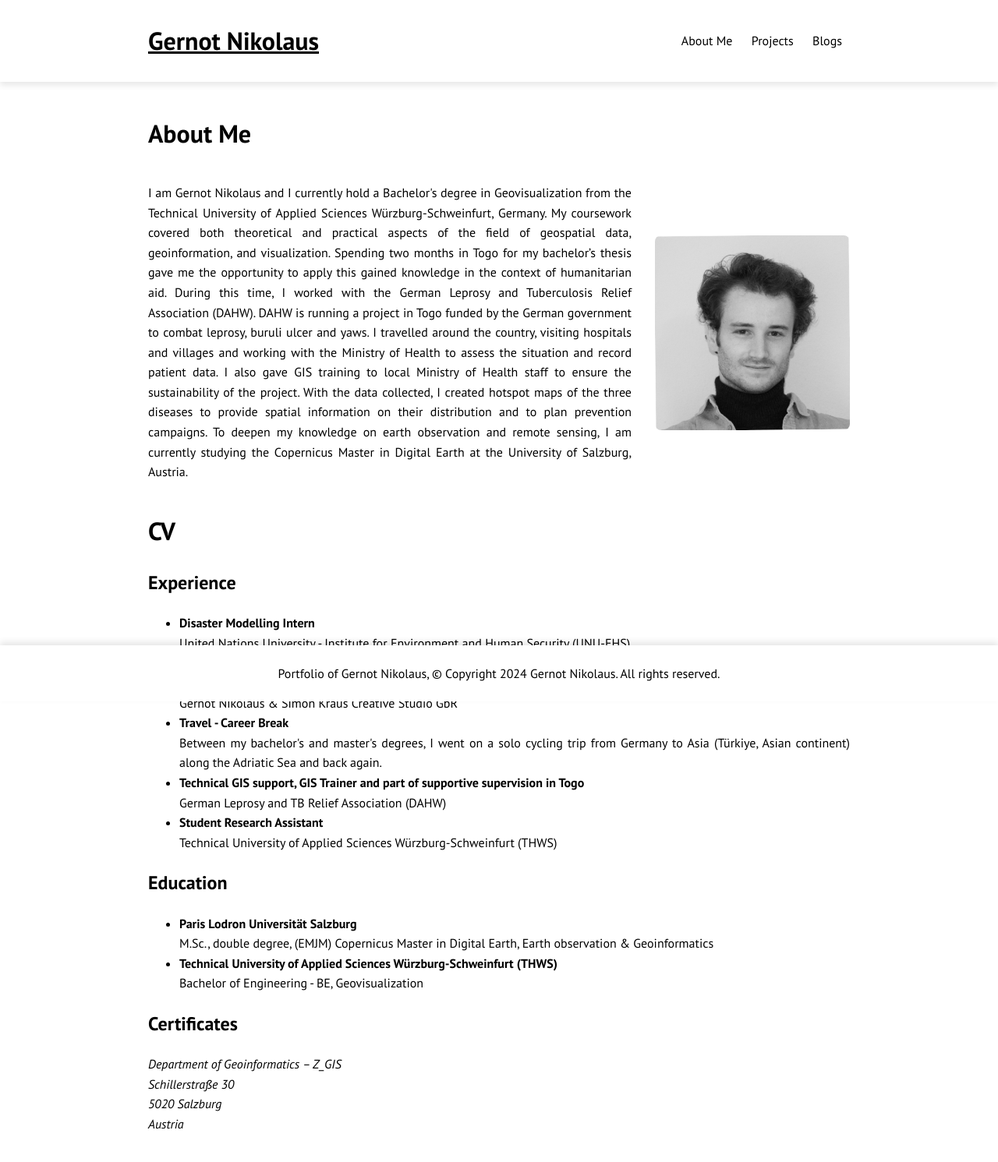
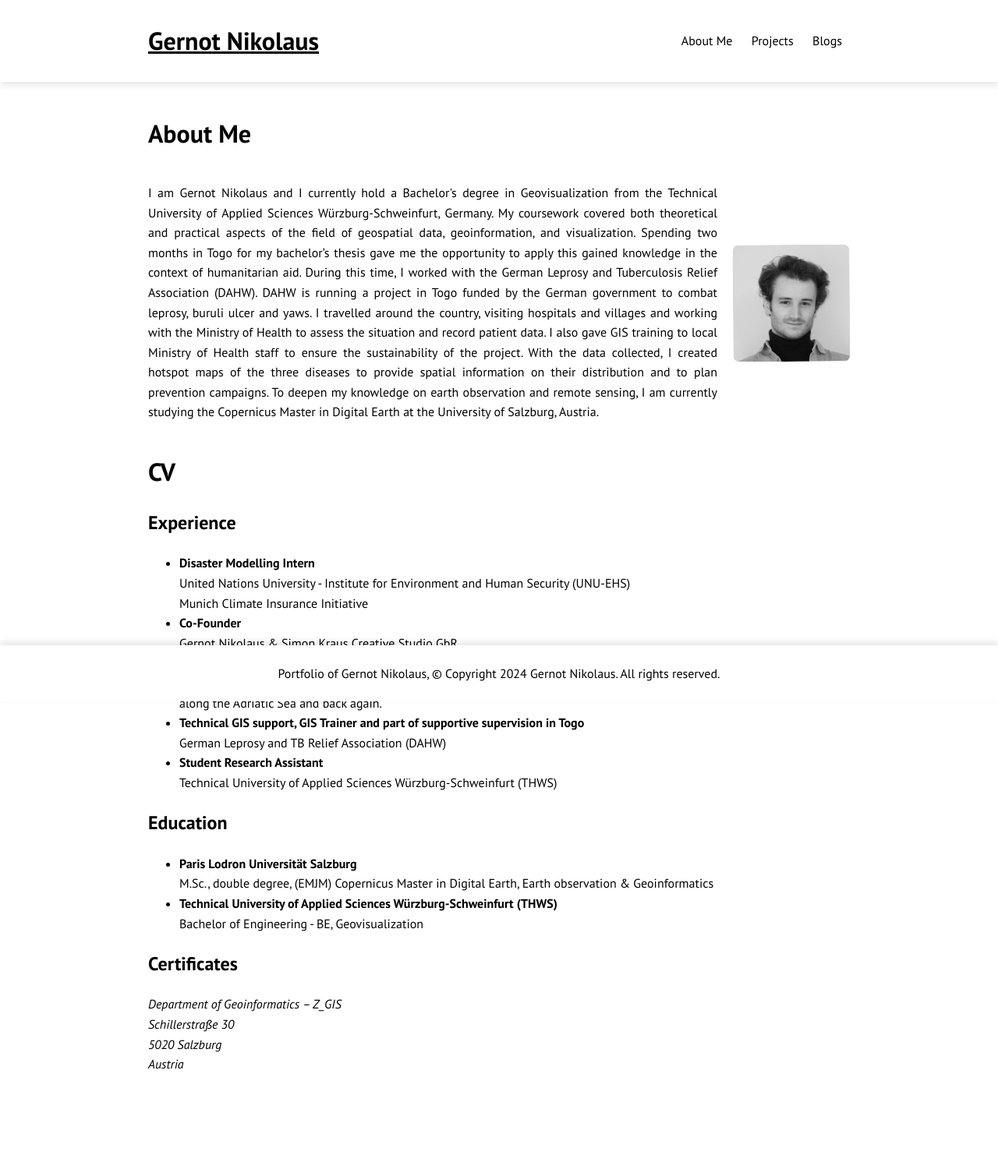
Before and after one commit to gernotnikolaus/gernotnikolaus.github.io, a Jekyll site: the page built from about.md, in a window 1280 px wide. Shown: the whole page at 78% size. Built offline with Jekyll 4.4.1, drawn with Linux system fonts in a browser that asks for light colours; after the commit the page ends 1415 px from its top, so only the background shows below that.

Commit message:
about portrait

```diff
--- a/assets/main.css
+++ b/assets/main.css
@@ -112,18 +112,18 @@ footer p {
 
 /* Container for about me section */
 .about-container {
-    display: flex; /* Align items horizontally */
+    display: flex; /* Align items horizontally by default */
     align-items: center; /* Center items vertically */
-    justify-content: space-between; /* Ensure image and text are spaced out */
+    justify-content: space-between; /* Space out text and image */
     margin: 20px 0; /* Margin for spacing around the container */
 }
 
 /* Style for the image */
 .about-image {
-    max-width: 250px; /* Set max width for the image */
+    max-width: 150px; /* Set max width for the image */
     height: auto; /* Maintain aspect ratio */
     border-radius: 8px; /* Optional: add rounded corners */
-    margin-left: 30px; /* Space between text and image */
+    margin-left: 20px; /* Space between text and image */
 }
 
 /* Style for the text */
@@ -131,3 +131,21 @@ footer p {
     flex: 1; /* Allow text to take up the remaining space */
     line-height: 1.6; /* Line height for readability */
 }
+
+/* Responsive Design */
+@media (max-width: 768px) {
+    .about-container {
+        flex-direction: column; /* Stack items vertically */
+        align-items: center; /* Center items horizontally */
+    }
+
+    .about-image {
+        max-width: 100%; /* Ensure image fits within container */
+        margin-left: 0; /* Remove left margin */
+        margin-top: 20px; /* Add space above the image */
+    }
+
+    .about-text {
+        text-align: center; /* Center text on small screens */
+    }
+}
```
